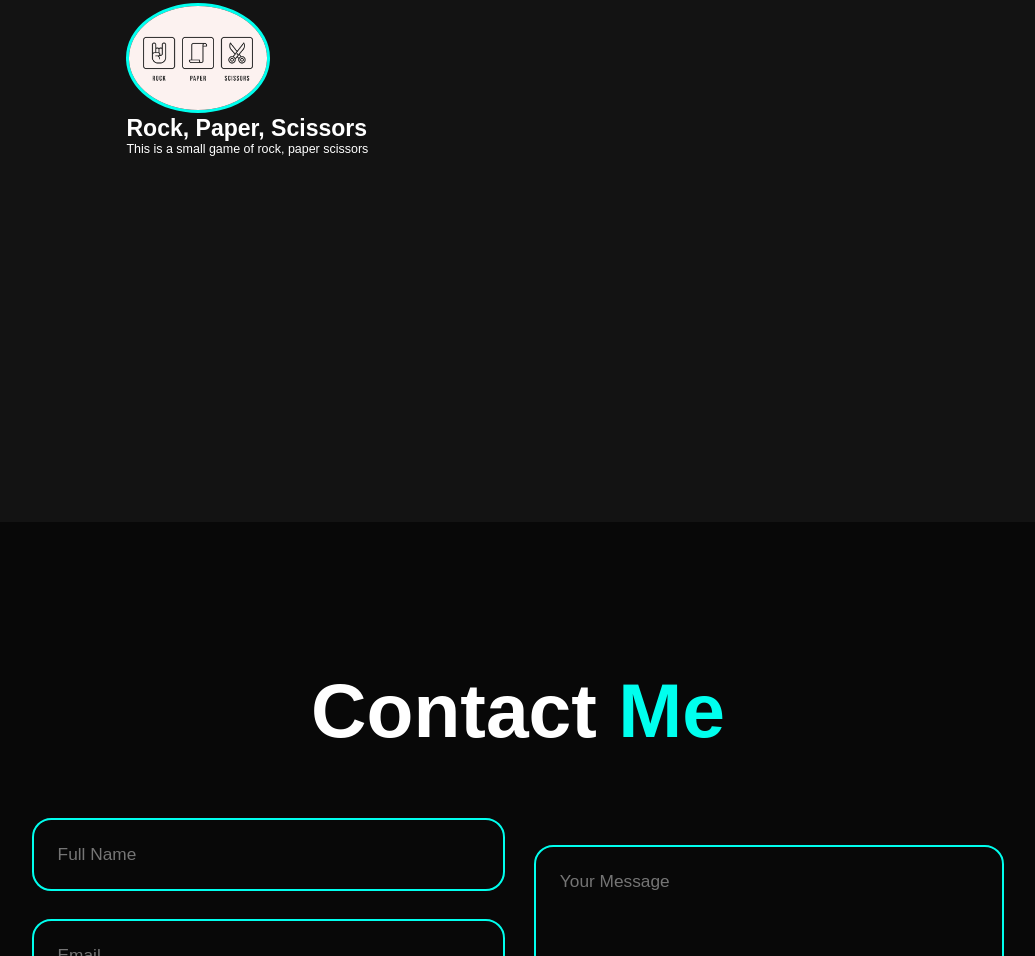
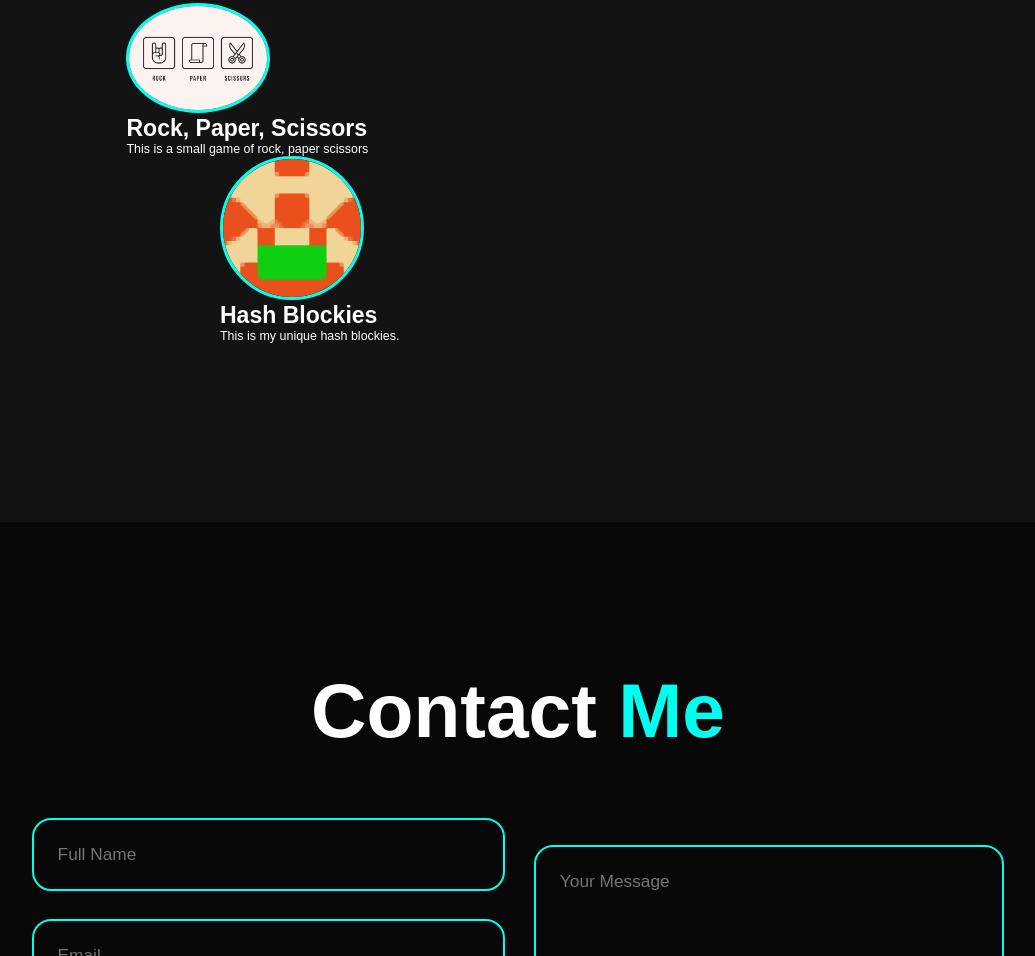
Before and after one commit to agbk21/Portfolio, a plain HTML site: page index.html in a window 1280 px wide. Shown: the part 3750-4706 px from the top of the page, without its empty margins (122-1157 px from the left). Drawn offline with nearby package versions, Linux system fonts and the light colour scheme.

Commit message:
index.html

```diff
--- a/index.html
+++ b/index.html
@@ -170,6 +170,14 @@
                 </div>
             </div>
 
+             <div class="wrapper">
+                <div class="project-item">
+                   <img src="image_2024-07-23_145504506.png" alt="" ></a>
+                    <h2>Hash Blockies</h2>
+                    <p>This is my unique hash blockies.</p>
+                </div>
+            </div>
+
 
         </div>
     </section>
```
